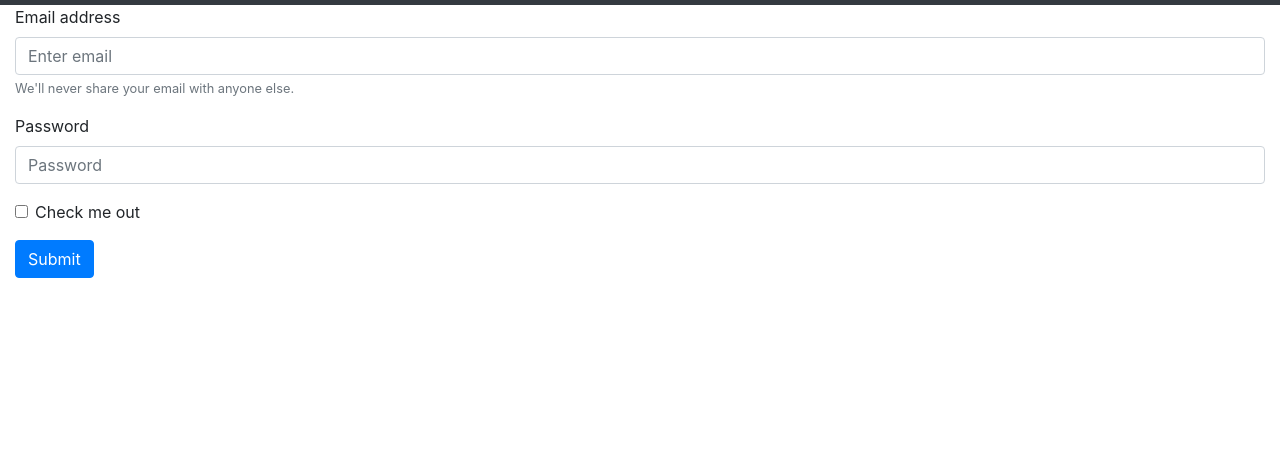
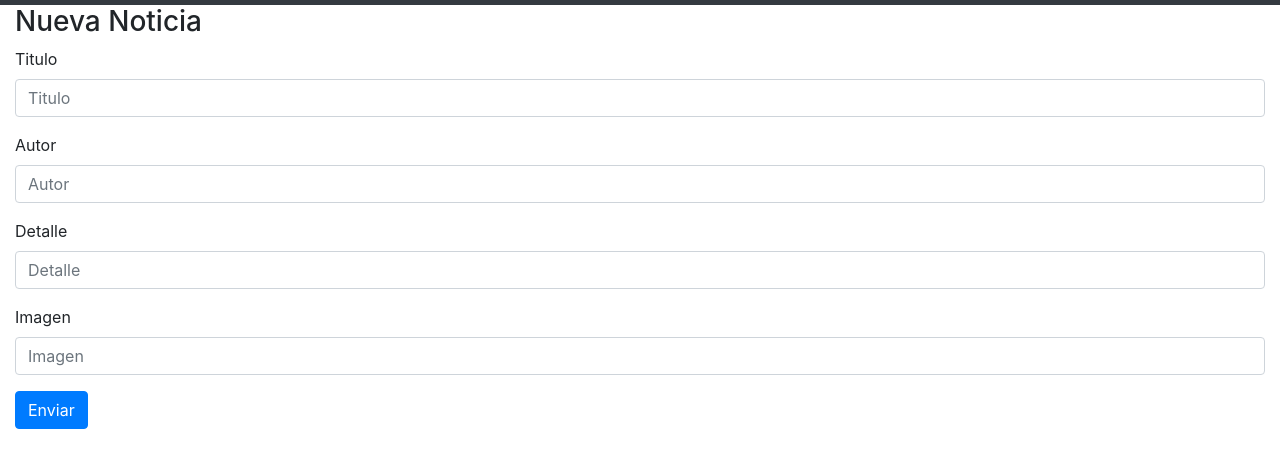
Before and after one commit to lautaropalarino/primer-repo, a website: page public/formulario.html in a window 1280 px wide. Shown: the part 51-518 px from the top of the page. Drawn offline with Linux system fonts and the light colour scheme.

Commit message:
Integrando Loki como mini Base de Datos

```diff
--- /dev/null
+++ b/noticias.json
@@ -0,0 +1 @@
+{"filename":"noticias.json","collections":[{"name":"noticias","data":[{"Titulo":"Primer noticia con LokiJS","Autor":"Loki","Detalle":"Aguante Asgard","Imagen":"Ninguna","meta":{"revision":0,"created":1553215528105,"version":0},"$loki":1}],"idIndex":[1],"binaryIndices":{},"constraints":null,"uniqueNames":[],"transforms":{},"objType":"noticias","dirty":false,"cachedIndex":null,"cachedBinaryIndex":null,"cachedData":null,"adaptiveBinaryIndices":true,"transactional":false,"cloneObjects":false,"cloneMethod":"parse-stringify","asyncListeners":false,"disableMeta":false,"disableChangesApi":true,"disableDeltaChangesApi":true,"autoupdate":false,"serializableIndices":true,"ttl":null,"maxId":1,"DynamicViews":[],"events":{"insert":[],"update":[],"pre-insert":[],"pre-update":[],"close":[],"flushbuffer":[],"error":[],"delete":[null],"warning":[null]},"changes":[]}],"databaseVersion":1.5,"engineVersion":1.5,"autosave":true,"autosaveInterval":4000,"autosaveHandle":null,"throttledSaves":true,"options":{"autoload":true,"autosave":true,"autosaveInterval":4000,"serializationMethod":"normal","destructureDelimiter":"$<\n","recursiveWait":true,"recursiveWaitLimit":false,"recursiveWaitLimitDuration":2000,"started":1553215483715},"persistenceMethod":"fs","persistenceAdapter":null,"verbose":false,"events":{"init":[null],"loaded":[],"flushChanges":[],"close":[],"changes":[],"warning":[]},"ENV":"NODEJS"}
--- a/package.json
+++ b/package.json
@@ -19,6 +19,8 @@
   "dependencies": {
     "fs": "0.0.1-security",
     "http": "0.0.0",
+    "lokijs": "^1.5.6",
+    "nodemon": "^1.18.10",
     "path": "^0.12.7"
   }
 }
--- a/public/formulario.html
+++ b/public/formulario.html
@@ -51,21 +51,26 @@
     <!---headermenu--->
     <main class="container-fluid">
         <!--INICIO FORM-->
+        <h3>Nueva Noticia</h3>
         <form action="./enviar" method="POST">
-            <div class="form-group">
-                <label for="exampleInputEmail1">Email address</label>
-                <input type="email" name="correo" class="form-control" id="exampleInputEmail1" aria-describedby="emailHelp" placeholder="Enter email">
-                <small id="emailHelp" class="form-text text-muted">We'll never share your email with anyone else.</small>
-            </div>
-            <div class="form-group">
-                <label for="exampleInputPassword1">Password</label>
-                <input type="password" name="clave" class="form-control" id="exampleInputPassword1" placeholder="Password">
-            </div>
-            <div class="form-group form-check">
-                <input type="checkbox" name="susribirse" class="form-check-input" id="exampleCheck1">
-                <label class="form-check-label" for="exampleCheck1">Check me out</label>
-            </div>
-            <button type="submit" class="btn btn-primary">Submit</button>
+            <!--Construir noticias aqui-->
+                <div class="form-group">
+                    <label for="Titulo">Titulo</label>
+                    <input type="text" name="Titulo" class="form-control" id="formGroupExampleInput" placeholder="Titulo">
+                </div>
+                <div class="form-group">
+                    <label for="Autor">Autor</label>
+                    <input type="text" name="Autor" class="form-control" id="formGroupExampleInput2" placeholder="Autor">
+                </div>
+                <div class="form-group">
+                    <label for="Detalle">Detalle</label>
+                    <input type="text" name="Detalle" class="form-control" id="formGroupExampleInput" placeholder="Detalle">
+                </div>
+                <div class="form-group">
+                    <label for="Imagen">Imagen</label>
+                    <input type="text" name="Imagen" class="form-control" id="formGroupExampleInput2" placeholder="Imagen">
+                </div>
+            <input type="submit" value="Enviar" class="btn btn-primary">
         </form>
     </main>
     <!-- Optional JavaScript -->
--- /dev/null
+++ b/public/js/noticias2noticias.json
@@ -0,0 +1 @@
+{"filename":"public/js/noticias2noticias.json","collections":[{"name":"noticias","data":[],"idIndex":[],"binaryIndices":{},"constraints":null,"uniqueNames":[],"transforms":{},"objType":"noticias","dirty":false,"cachedIndex":null,"cachedBinaryIndex":null,"cachedData":null,"adaptiveBinaryIndices":true,"transactional":false,"cloneObjects":false,"cloneMethod":"parse-stringify","asyncListeners":false,"disableMeta":false,"disableChangesApi":true,"disableDeltaChangesApi":true,"autoupdate":false,"serializableIndices":true,"ttl":null,"maxId":0,"DynamicViews":[],"events":{"insert":[],"update":[],"pre-insert":[],"pre-update":[],"close":[],"flushbuffer":[],"error":[],"delete":[null],"warning":[null]},"changes":[]}],"databaseVersion":1.5,"engineVersion":1.5,"autosave":true,"autosaveInterval":4000,"autosaveHandle":null,"throttledSaves":true,"options":{"autoload":true,"autosave":true,"autosaveInterval":4000,"serializationMethod":"normal","destructureDelimiter":"$<\n","recursiveWait":true,"recursiveWaitLimit":false,"recursiveWaitLimitDuration":2000,"started":1553215893341},"persistenceMethod":"fs","persistenceAdapter":null,"verbose":false,"events":{"init":[null],"loaded":[],"flushChanges":[],"close":[],"changes":[],"warning":[]},"ENV":"NODEJS"}
```
Also changed, not shown: index.js (+24 -1 lines), 1 other file.
